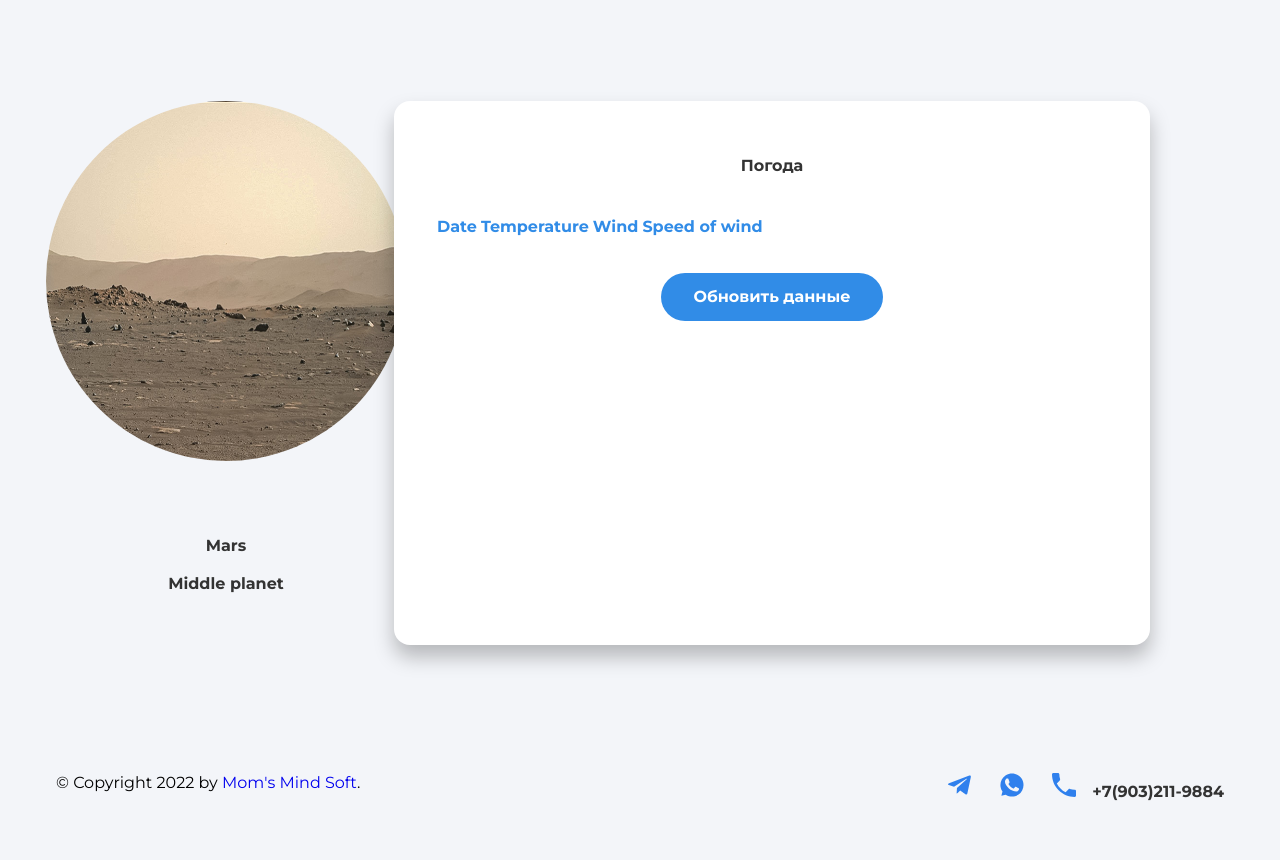
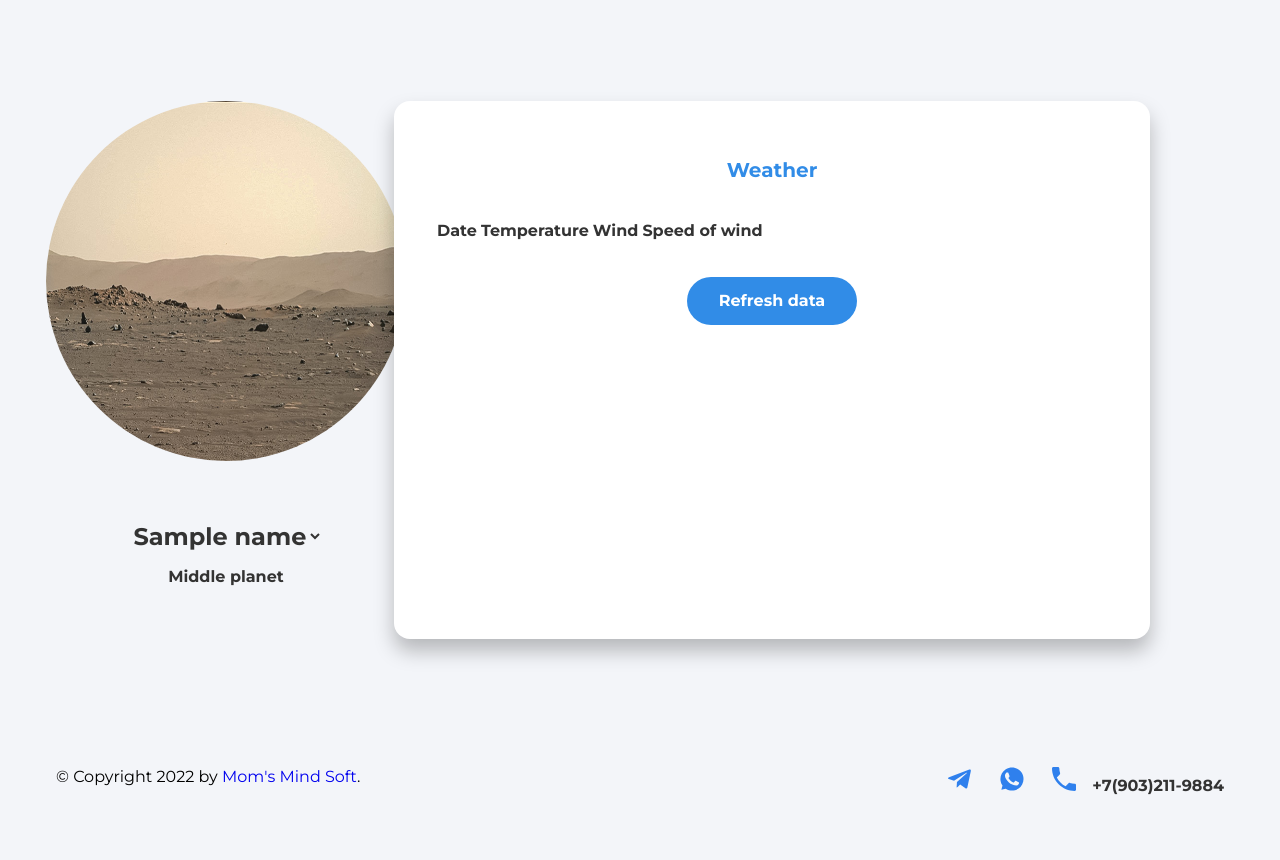
Before and after one commit to starostinanatalie/devops_diploma, a Flask app: template frontend/app_frontend/templates/index.html in a window 1280 px wide. Shown: the part 63-923 px from the top of the page. After the commit the page ends 858 px from the top, so only its background shows below. Run offline with Flask 2, Linux system fonts and the light colour scheme; the template is opened without the code that fills it: most values are stand-ins (such as "Sample title", 1, 10 or a date in 2020); lists and menus that the app fills with data are empty; some libraries are stand-ins or nearby versions.

Commit message:
03January2023

```diff
--- a/backend/backend/__init__.py
+++ b/backend/backend/__init__.py
@@ -1,5 +1,11 @@
 from flask import Flask
+from config import Config
+from flask_sqlalchemy import SQLAlchemy
+from flask_migrate import Migrate
 
 backend = Flask(__name__)
+backend.config.from_object(Config)
+db = SQLAlchemy(backend)
+migrate = Migrate(backend, db)
 
 from backend import routes
--- a/frontend/app_frontend/routes.py
+++ b/frontend/app_frontend/routes.py
@@ -4,4 +4,8 @@ from app_frontend import app_frontend
 @app_frontend.route('/')
 @app_frontend.route('/index')
 def index():
-    return render_template('index.html')
+    planet = {'name': ['Tatooine', 'Alderaan', 'Coruscant'],
+              'terrain': ['desert', 'grasslands and mountains', 'cityscape'],
+              'type': ['big planet', 'middle planet', 'small planet']}
+
+    return render_template('index.html', planet = planet)
--- a/frontend/app_frontend/static/css/styles.css
+++ b/frontend/app_frontend/static/css/styles.css
@@ -93,7 +93,7 @@ h2 {
 
 /* Experience section */
 
-.experience-section {
+.select-planet-section {
     display: flex;
     flex-direction: column;
     align-items: center;
@@ -107,6 +107,18 @@ h2 {
     height: 360px;
 }
 
+.select-planet {
+    font-family: Montserrat;
+    font-style: normal;
+    font-weight: bold;
+    font-size: 24px;
+    line-height: 24px;
+    color: #333333;
+    border: none;
+    text-decoration: none;
+    background-color: #F3F5F9;
+}
+
 .icon {
     width: 24px;
     height: 24px;
@@ -114,12 +126,12 @@ h2 {
     margin-right: 12px;
 }
 
-.experience-description {
+.planet-description {
     margin-top: 36px;
     margin-bottom: 36px;
     text-align: center;
 }
-.calculator {
+.weather-table {
     background-color: #FFFFFF;
     box-shadow: 0px 12px 20px rgba(0, 0, 0, 0.25);
     border-radius: 16px;
@@ -129,22 +141,24 @@ h2 {
     padding: 40px;
 }
 
-.calculator-title {
+.weather-table-title {
     text-align: center;
     margin-bottom: 36px;
+    font-size: 20px;
+    color: #318CE7;
 }
 
 .table {
-    color: #318CE7;
+    color: #333333;
     text-align: center;
 }
 
-.calculator-button-container {
+.weather-button-container {
     width: 100%;
     text-align: center;
 }
 
-.calculator-button {
+.weather-button {
     font-family: Montserrat;
     font-style: normal;
     font-weight: bold;
--- a/frontend/app_frontend/templates/index.html
+++ b/frontend/app_frontend/templates/index.html
@@ -23,11 +23,15 @@
 
         <!-- Experience section -->
 
-        <section class="experience-section">
+        <section class="select-planet-section">
             <img class="planet-photo" src="{{ url_for('static', filename='img/00.JPG') }}" alt="My photo">
 
-            <div class="experience-description">
-                <h2>Mars</h2>
+            <div class="planet-description">
+                <select name="planet" size="1" class="select-planet">
+                    <option selected value="s1">{{ planet.name[0] }}</option>
+                    <option value="s2">Alderaan</option>
+                    <option value="s3">Coruscant</option>
+                </select>
                 <h2>Middle planet</h2>
             </div>
 
@@ -36,10 +40,10 @@
 
         <!-- Calculation section -->
 
-        <section class="calculator">
+        <section class="weather-table">
 
             <form action="#">
-                 <h2 class="calculator-title">Погода</h2>
+                 <h2 class="weather-table-title">Weather</h2>
                  <div class="table-container">
                      <table class="table">
                          <thead>
@@ -57,8 +61,8 @@
                          </tbody>
                      </table>
                  </div>
-                 <div class="calculator-button-container">
-                    <button class="calculator-button">Обновить данные</button>
+                 <div class="weather-button-container">
+                    <button class="weather-button">Refresh data</button>
                  </div>
             </form>
 
```
Also changed, not shown: backend/backend/models.py (added, +15 -0 lines), backend/backend/request.py (+57 -7 lines), backend/backend/routes.py (+10 -1 lines), backend/config.py (added, +8 -0 lines).
